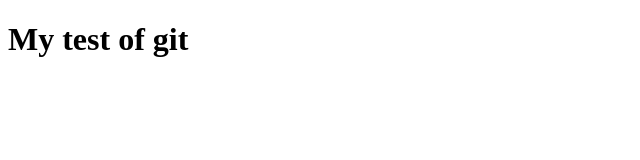
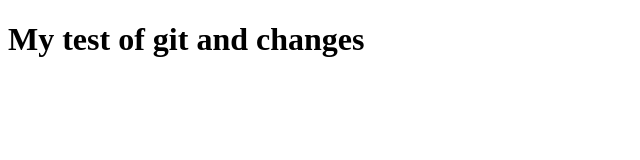
Before and after one commit to gootyfer/test-git, a plain HTML site: page index.html in a window 1280 px wide. Shown: the whole page, without its empty margins (0-640 px from the left). Drawn offline with Linux system fonts and the light colour scheme.

Commit message:
updated info

```diff
--- a/index.html
+++ b/index.html
@@ -4,6 +4,6 @@
 	<title>test</title>
 </head>
 <body>
-<h1>My test of git</h1>
+<h1>My test of git and changes</h1>
 </body>
 </html>
```
